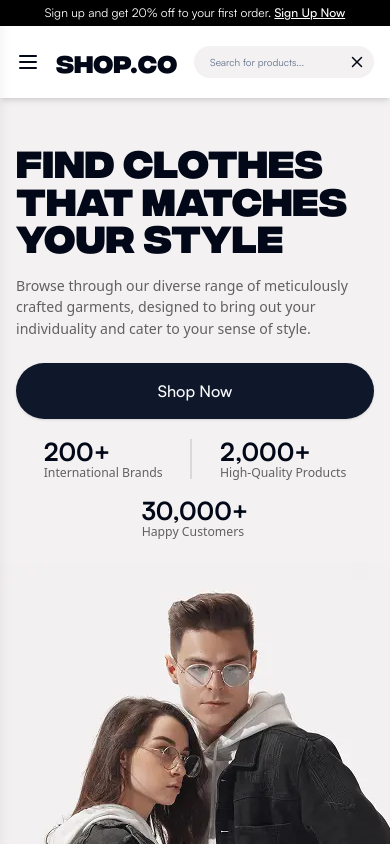
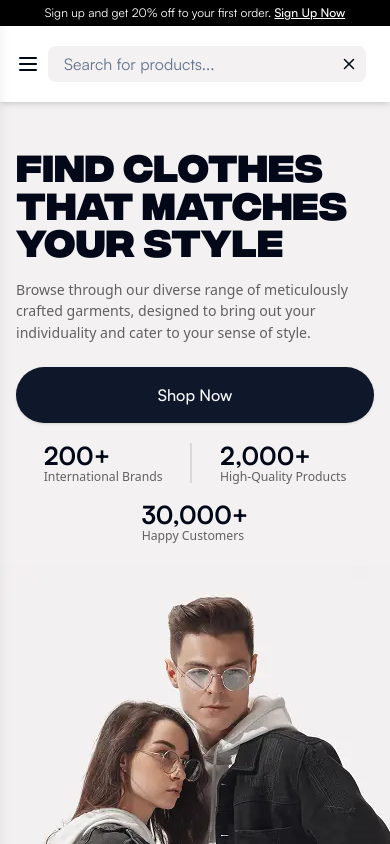
Before and after one commit to GopiSVDev/shop.co, a Next.js app: page / in a window 390 px wide. Both pictures are taken after a click on the button 290 px from the left and 62 px from the top of the page. Shown: the top 844 px of the page. Built offline with nearby package versions, Linux system fonts and the light colour scheme.

Commit message:
Refactored mobile search bar for improved responsiveness and state handling.

```diff
--- a/components/layout/Navbar/MobileSearchBar.tsx
+++ b/components/layout/Navbar/MobileSearchBar.tsx
@@ -10,9 +10,9 @@ const MobileSearchBar = ({
   const [searchValue, setSearchValue] = useState("");
 
   return (
-    <div className="lg:hidden flex items-center bg-offWhite h-8 px-2 py-1 rounded-[64px] w-[180px]">
+    <div className="lg:hidden flex items-center bg-offWhite w-full px-2 mx-2 rounded-lg md:w-[50%]">
       <Input
-        className="font-satoshi text-[10px] px-2 h-5"
+        className="font-satoshi text-[16px] px-2"
         placeholder="Search for products..."
         value={searchValue}
         onChange={(e) => setSearchValue(e.target.value)}
--- a/components/layout/Navbar/Navbar.tsx
+++ b/components/layout/Navbar/Navbar.tsx
@@ -5,10 +5,24 @@ import MobileNav from "./MobileNav";
 import DesktopNav from "./DesktopNav";
 import SearchBar from "./SearchBar";
 import NavActions from "./NavActions";
-import { useState } from "react";
+import { useEffect, useState } from "react";
 
 const Navbar = () => {
   const [isMobileSearchOpen, setIsMobileSearchOpen] = useState(false);
+
+  useEffect(() => {
+    const handleResize = () => {
+      if (window.innerWidth > 1024 && isMobileSearchOpen) {
+        setIsMobileSearchOpen(false);
+      }
+    };
+
+    window.addEventListener("resize", handleResize);
+
+    handleResize();
+
+    return () => window.removeEventListener("resize", handleResize);
+  });
 
   return (
     <header className="w-full bg-white sticky top-0 shadow-md">
@@ -16,12 +30,14 @@ const Navbar = () => {
         {/* Left Section */}
         <nav className="flex items-center gap-4">
           <MobileNav />
+          {!isMobileSearchOpen && (
             <Link
               href="/"
               className="font-integralCf text-2xl font-bold md:text-3xl"
             >
               SHOP.CO
             </Link>
+          )}
         </nav>
 
         {/* Center Section (Desktop Navigation) */}
```
Lines whose indentation alone changed are shown as unchanged.
